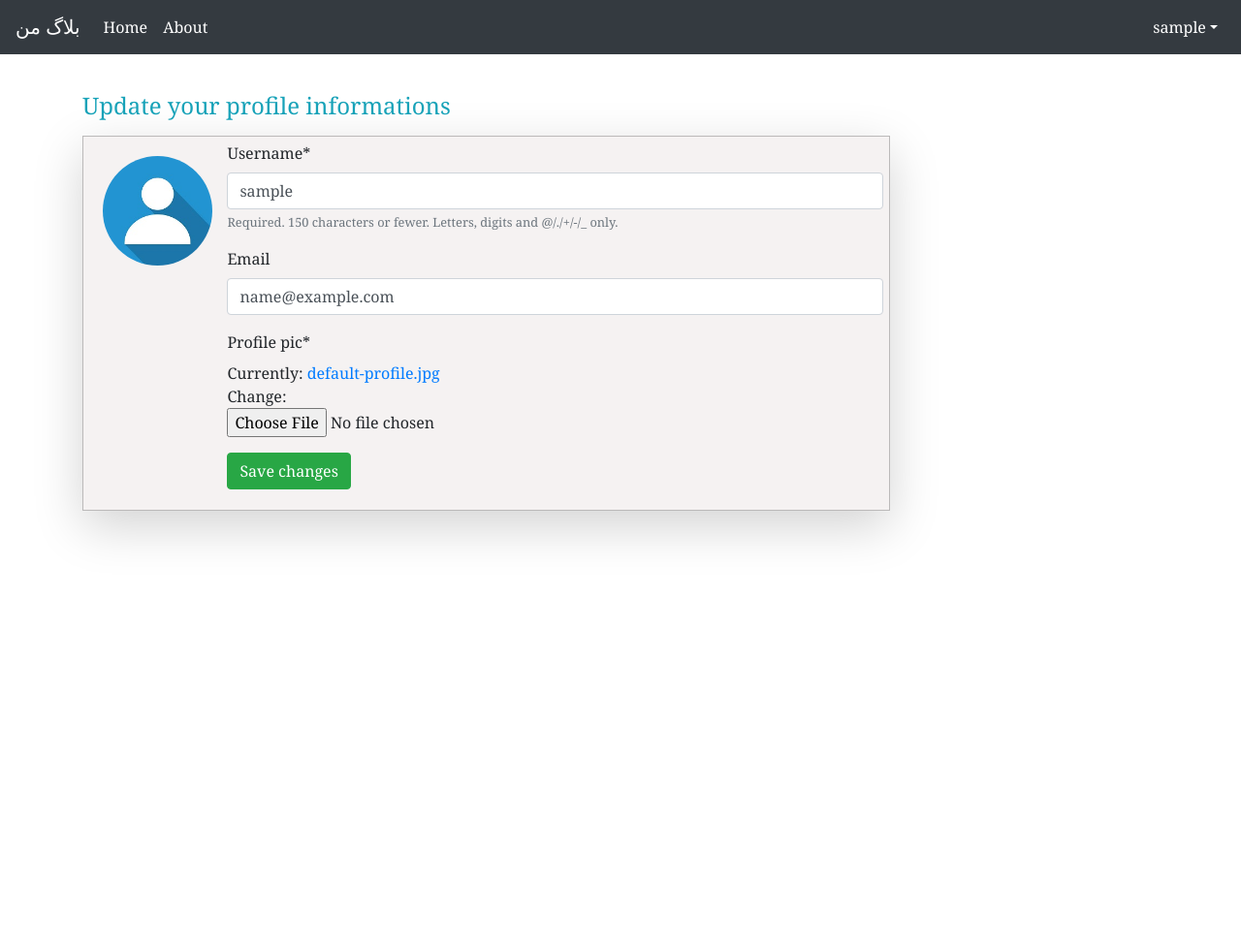
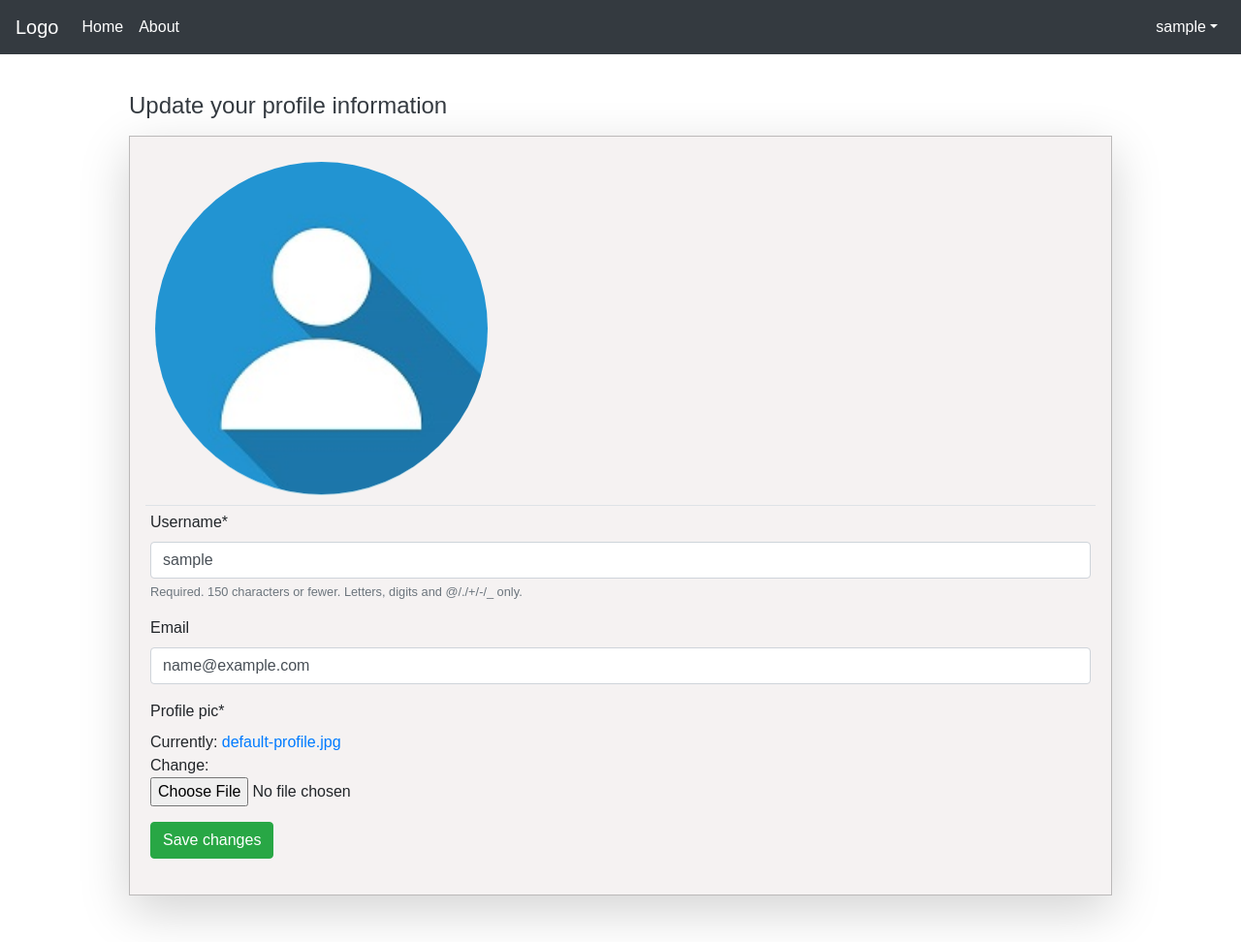
Before and after one commit to poyap/djblogapp, a Django app: page /profile/1/update/ in a window 1280 px wide. Shown: the whole page at 97% size. Before the commit the page ends 558 px from the top, so only its background shows below. Run offline with Django 3.2, Linux system fonts and the light colour scheme; the visitor is signed in with stand-in values (Sample User, id 1); data comes from the database, SQL or seed files in the repository; some libraries are stand-ins or nearby versions.

Commit message:
edited comment_form and some UI stuff

```diff
--- a/articles/forms.py
+++ b/articles/forms.py
@@ -64,4 +64,4 @@ class UpdateProfilePic(forms.ModelForm):
 class CommentForm(forms.ModelForm):
     class Meta:
         model = Comment
-        fields = ['name', 'email', 'body']
+        fields = ['body']
--- a/articles/models.py
+++ b/articles/models.py
@@ -55,7 +55,7 @@ class Comment(models.Model):
 
     article = models.ForeignKey(Article, on_delete=models.CASCADE, related_name='comments')
     name    = models.CharField(max_length=80)
-    email   = models.EmailField()
+    email   = models.EmailField(null=True,blank=True)
     body    = models.TextField()
     created = models.DateField(auto_now_add=True)
     active  = models.BooleanField(default=True)
@@ -65,4 +65,4 @@ class Comment(models.Model):
         return f'{self.name}\'s comment on {self.article}'
 
     class Meta:
-        ordering = ['created']
+        ordering = ['-created']
--- a/articles/templates/articles/article_update.html
+++ b/articles/templates/articles/article_update.html
@@ -1,7 +1,8 @@
 {% extends 'layout.html' %}{% load crispy_forms_tags %}{% block title %}
 <title>Update posts</title>
 {% endblock %} {% block jumbotron %}{% endblock %} {% block content %}
-
+<h3 class="text-secondary">Edit your post...</h3>
+<hr>
 <form action="." method="POST" class="w-75">
   {% csrf_token %} {{form.media}}{{form|crispy}}
   <input
--- a/articles/templates/articles/register.html
+++ b/articles/templates/articles/register.html
@@ -5,7 +5,7 @@
 {% block jumbotron %}{% endblock %} {% block content %}
 <h4>Create an acount for more features...</h4>
 <br>
-<div class="w-50">
+<div class="w-75">
     <fieldset class="form-group">
         <legend class="border-bottom mb-4">Register</legend>
         <form action="." method="POST" enctype="multipart/form-data">
--- a/articles/templates/articles/update_profile.html
+++ b/articles/templates/articles/update_profile.html
@@ -1,11 +1,31 @@
 {% extends 'layout.html' %}{% load crispy_forms_tags %}{% load static %}{% block title %}
 <title>Update profile</title>
 {% endblock %} {% block jumbotron %}{% endblock %} {% block content %}
+<style>
+  @media only screen and (max-width:900px) {
+  .image >img{
+    width:50%;
+    margin: 10px 10px;
+    border-bottom: 1px solid lightblue;
+  }
+}
+  @media only screen and (min-width:900px) {
+  .image >img{
+    width:35%;
+    margin: 10px 10px;
+    border-bottom: 1px solid lightblue;
+  }
+}
+@media only screen and (max-width:400px) {
+  .form-wrapper{
+    width:100%;
 
+  }
+}
+</style>
  {% if messages %}
  {% for message in messages %}
-
-<div class="alert alert-info alert-dismissible fade show w-75" role="alert">
+<div class="alert alert-info alert-dismissible fade show" role="alert">
   {{ message }}
   <button type="button" class="close" data-dismiss="alert" aria-label="Close">
     <span aria-hidden="true">&times;</span>
@@ -14,20 +34,24 @@
  {% endfor %}
  {% endif %}
 <br>
-<h4 class="text-info mb-3 ">Update your profile informations</h4>
-<div class="form-wrapper w-75 shadow-lg text-wrap">
-  <div class="row form-group">
-    <div class="col-lg-2 image">
+
+  <h4 class="text-dark mb-3 ml-5 ">Update your profile information</h4>
+<div class="form-wrapper shadow-lg text-wrap mb-5 mx-5">
+  <div class="form-group p-3">
+    <div class="image d-block">
       <!-- {% for obj in object_list %}
 
       <img src="{{ obj.user.profile.profile_pic.url }}" alt="profile picture" />
 
       {% endfor %} -->
       <img src="{{ object.url }}" alt="profile picture">
+
     </div>
 
 
-    <div class="col-lg-10 form">
+
+
+    <div class="form border-top">
       <form action="." method="POST" enctype="multipart/form-data">
         {% csrf_token %} {{ u_form|crispy }} {{ p_form|crispy }}
         <input
@@ -42,4 +66,6 @@
   </div>
 </div>
 
+
+
 {% endblock %}
--- a/articles/views.py
+++ b/articles/views.py
@@ -183,13 +183,20 @@ def article_detail(request,  pk):
         if form.is_valid():
             new_comment = form.save(commit=False)
             new_comment.article = article
+            new_comment.name = request.user.username
+            new_comment.email = request.user.email
             new_comment.save()
             messages.success(request,message='Your comment has been added successfuly.')
+            #when comment has been sent the form will be empty.
             form = CommentForm()
+    # i used the user information to Initialize the name and email of the form.so we won't need this.
+
+    # if request.user.is_authenticated:
+    #     # initial = {'name':request.user.username,'email':request.user.email}
+    #     form = CommentForm(initial=initial)
+
     else:
-        initial = {'name':request.user.username,'email':request.user.email}
-        form = CommentForm(initial=initial)
-
+        form = CommentForm()
     liked = False
     if article.likes.filter(id=request.user.id):
         liked = True
@@ -280,7 +287,6 @@ def contact_form_view(request,*args, **kwargs):
 #function view for updating profile
 def user_update_profile_view(request, *args, **kwargs):
 
-    print(request.user)
     if request.method == 'POST':
         u_form = UpdateProfileForm(request.POST,instance=request.user)
         p_form = UpdateProfilePic(request.POST,request.FILES,instance= request.user.profile)
--- a/mywebsite/settings.py
+++ b/mywebsite/settings.py
@@ -117,6 +117,7 @@ USE_TZ = True
 
 LOGIN_URL = 'articles:login'
 
+
 # Static files (CSS, JavaScript, Images)
 # https://docs.djangoproject.com/en/3.2/howto/static-files/
 
@@ -130,8 +131,7 @@ STATICFILES_STORAGE = 'whitenoise.storage.CompressedManifestStaticFilesStorage'
 # STATIC_ROOT = os.path.join(BASE_DIR, '')
 MEDIA_URL = '/images/'
 MEDIA_ROOT = os.path.join(BASE_DIR, 'static/images/')
-# Default primary key field type
-# https://docs.djangoproject.com/en/3.2/ref/settings/#default-auto-field
+
 
 DEFAULT_AUTO_FIELD = 'django.db.models.BigAutoField'
 
--- a/static/css/layout.css
+++ b/static/css/layout.css
@@ -6,7 +6,7 @@ body {
   display: flex;
   flex-direction: column;
   padding-top: 55px;
-  font-family: Georgia, "Times New Roman", Times, serif;
+  font-family:Arial, Helvetica, sans-serif
 }
 .fa {
   padding: 5px;
--- a/static/css/style.css
+++ b/static/css/style.css
@@ -4,7 +4,6 @@
   border: 1px solid rgba(83, 83, 83,0.5);
   box-shadow: 0 4px 8px 0 rgba(0, 0, 0, 0.2);
   border-radius: 5px;
-  width: 40%;
   height: auto;
   position: relative;
 
@@ -16,7 +15,6 @@
 .bottom-text {
   position: absolute;
 }
-
 
 /* profile page */
 .form-wrapper {
@@ -30,3 +28,12 @@
   width: 100%;
   margin: 20px 20px;
 }
+/* for some reason it didn't work. */
+
+/* @media only screen and (max-width:600px) {
+  .image >img{
+    width:70%;
+    margin: 10px 10px
+  }
+
+} */
--- a/templates/layout.html
+++ b/templates/layout.html
@@ -36,7 +36,7 @@
   <body>
     <div class="navbar-container">
       <nav class="navbar navbar-expand-lg bg-dark navbar-dark fixed-top">
-        <a class="navbar-brand" href="{% url 'articles:article-list' %}">بلاگ من</a>
+        <a class="navbar-brand" href="{% url 'articles:article-list' %}">Logo</a>
         <button class="navbar-toggler" type="button" data-toggle="collapse" data-target="#navbarSupportedContent" aria-controls="navbarSupportedContent" aria-expanded="false" aria-label="Toggle navigation">
           <span class="navbar-toggler-icon"></span>
         </button>
```
Also changed, not shown: articles/templates/articles/article_detail.html (+17 -18 lines), articles/templates/articles/article_list.html (+5 -3 lines), articles/templates/articles/edit_article_list.html (+4 -3 lines), articles/templates/articles/login_view.html (+12 -1 lines).
